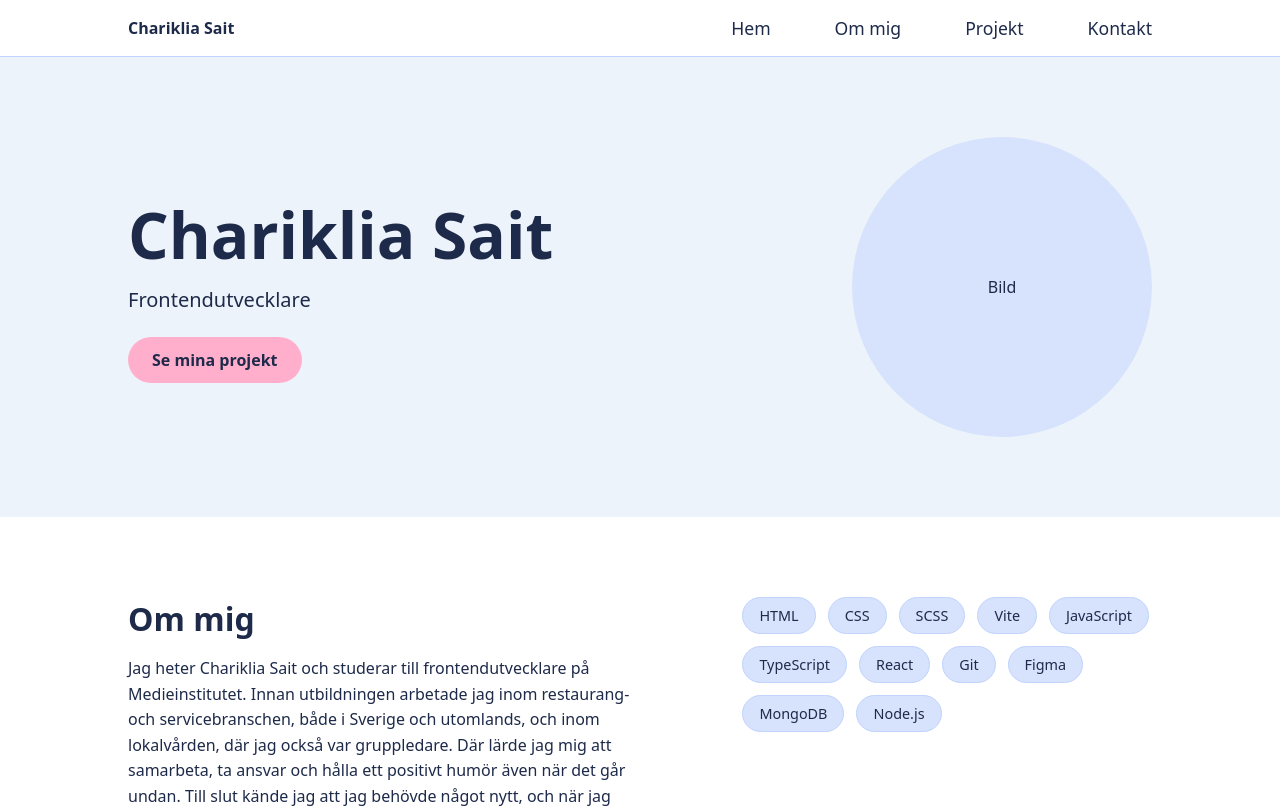
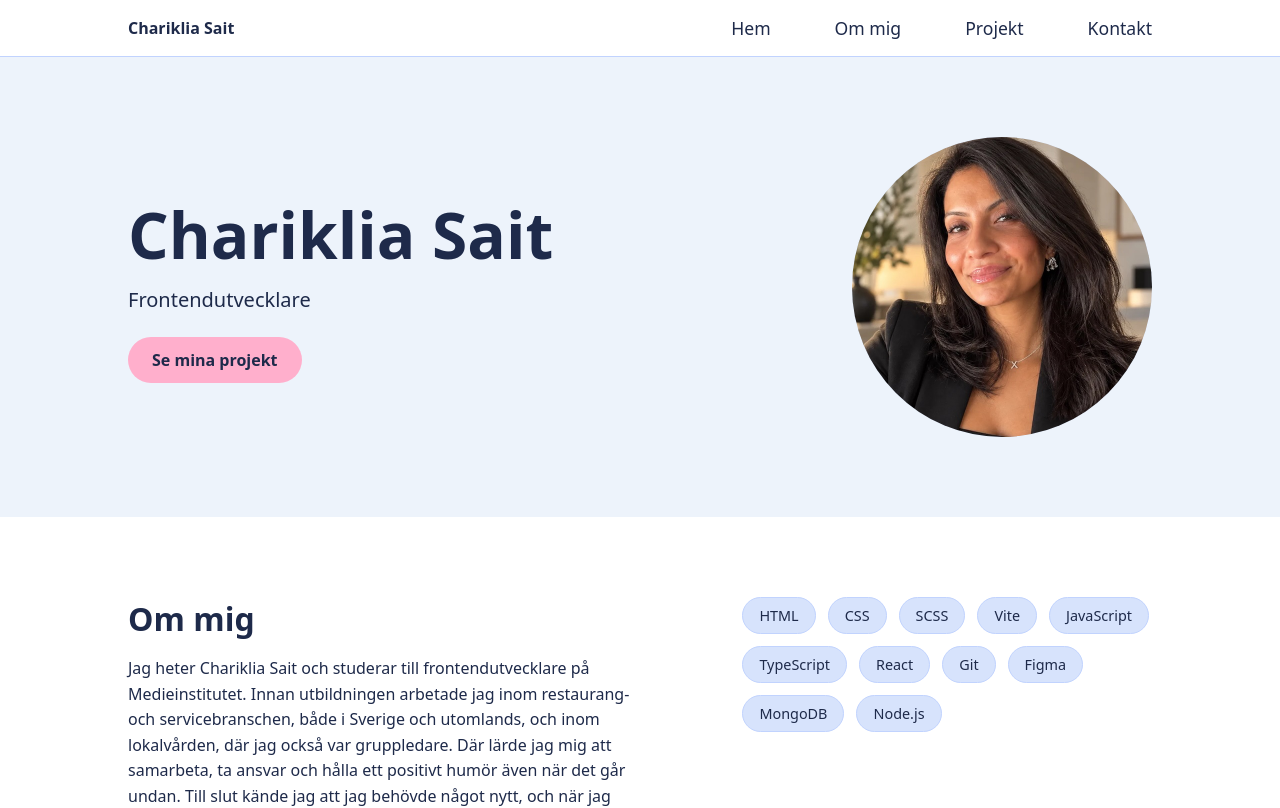
Before and after one commit to CharikliaA/portfolio, a React (Vite) app: page / in a window 1280 px wide. Shown: the top 808 px of the page. Built offline with nearby package versions, Linux system fonts and the light colour scheme.

Commit message:
Add profile photo

```diff
--- a/src/components/Hero.tsx
+++ b/src/components/Hero.tsx
@@ -6,7 +6,7 @@ const Hero = () => {
         <p>Frontendutvecklare</p>
         <a href="#projekt" className="hero-button">Se mina projekt</a>
         </div>
-        <div className="hero-image">Bild</div>
+        <img src="/images/me.jpg" alt="Chariklia Sait" className="hero-image" />
     </section>
   )
 }
--- a/src/index.css
+++ b/src/index.css
@@ -141,6 +141,8 @@ body {
   display: flex;
   align-items: center;
   justify-content: center;
+  object-fit: cover;
+  object-position: center 20%;
 }
 
 @media (min-width: 768px) {
```
Also changed, not shown: public/images/me.jpg (added).
